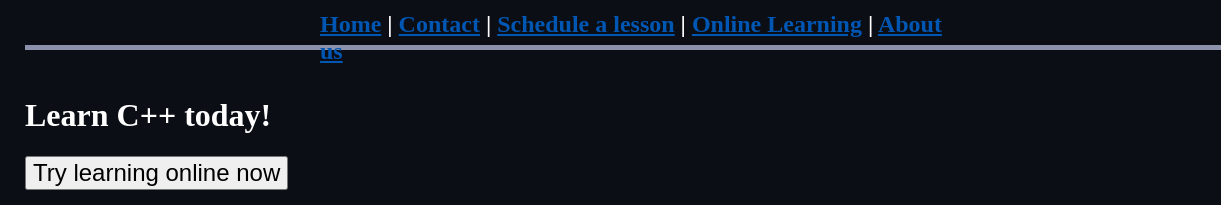
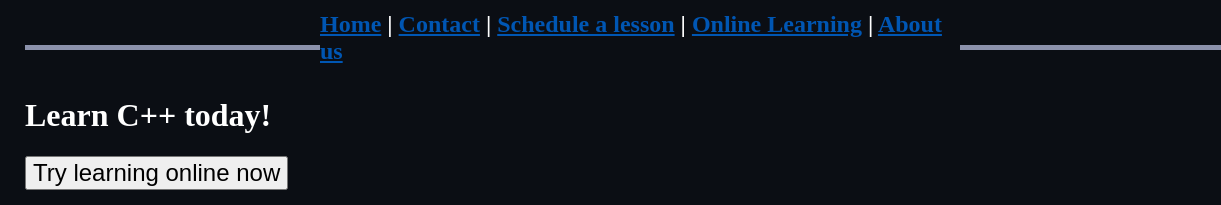
Before and after one commit to Jay-rasion-2/C-1, a plain HTML site: page index.html in a window 1280 px wide. Shown: the top 205 px of the page, 0-1221 px from the left. Drawn offline with Linux system fonts and the light colour scheme.

Commit message:
Update index.html

```diff
--- a/index.html
+++ b/index.html
@@ -10,7 +10,7 @@
 		</style>
 	</head>
 	<body style = "background-color: #0B0E14; color: white;" topmargin = "50" leftmargin = "25" link = "#0056B3" vlink = "#551A8B" alink = "#D93025">
-		<div style = "top: 2px; position: fixed; left: 50%; transform: translateX(-50%); margin-top: -10px;">
+		<div style = "top: 2px; position: fixed; left: 50%; transform: translateX(-50%); margin-top: -10px; background-color: #0B0E14; z-index: 1000;">
 			<h3> <font face = "Franklin Gothic Demi Cond" size = "5"> <a href = "./index.html">Home</a> |
 				<a href = "./Contact.html">Contact</a> |
 			<a href = "./Schedule.html">Schedule a lesson</a> |
```
